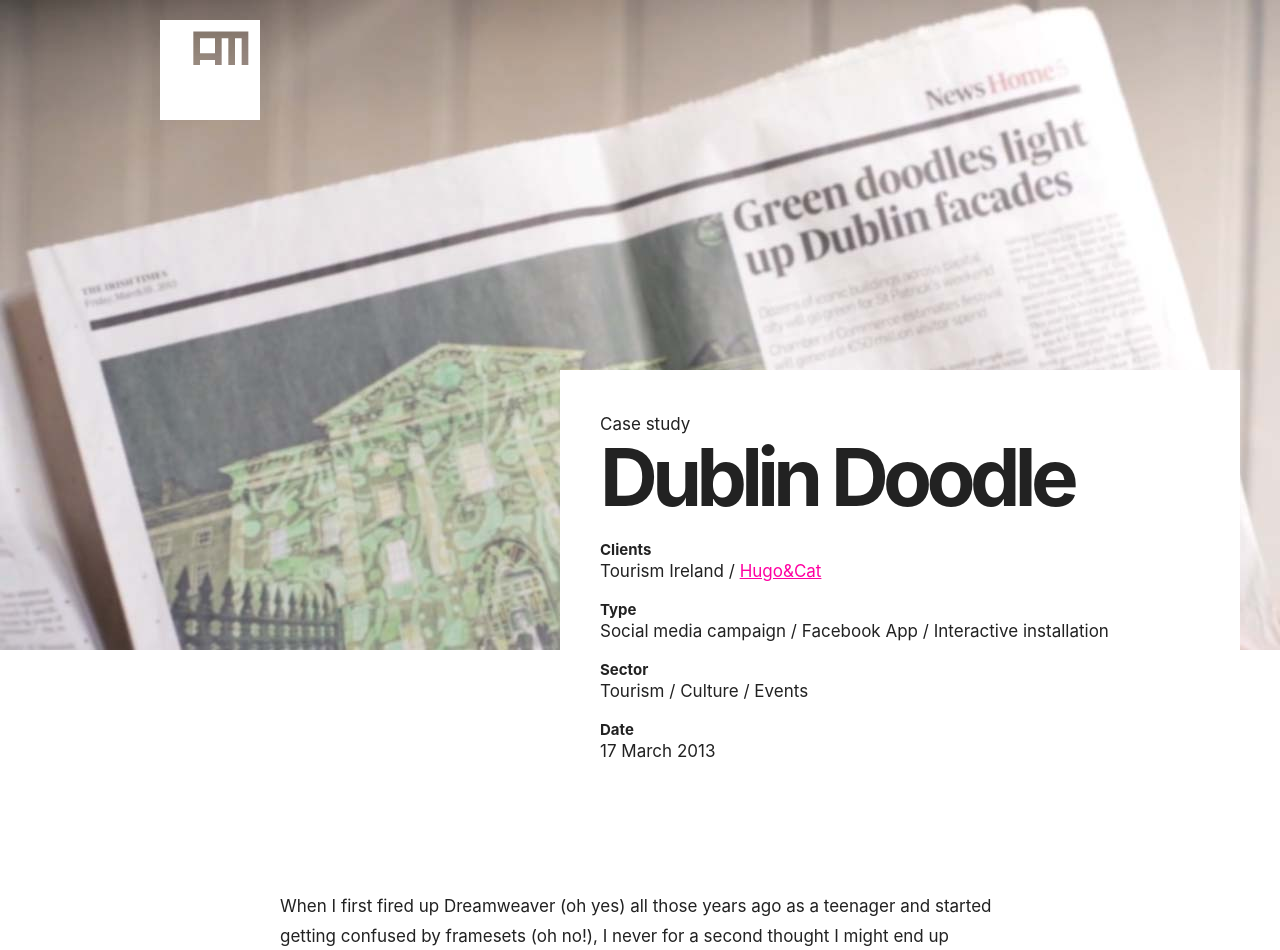
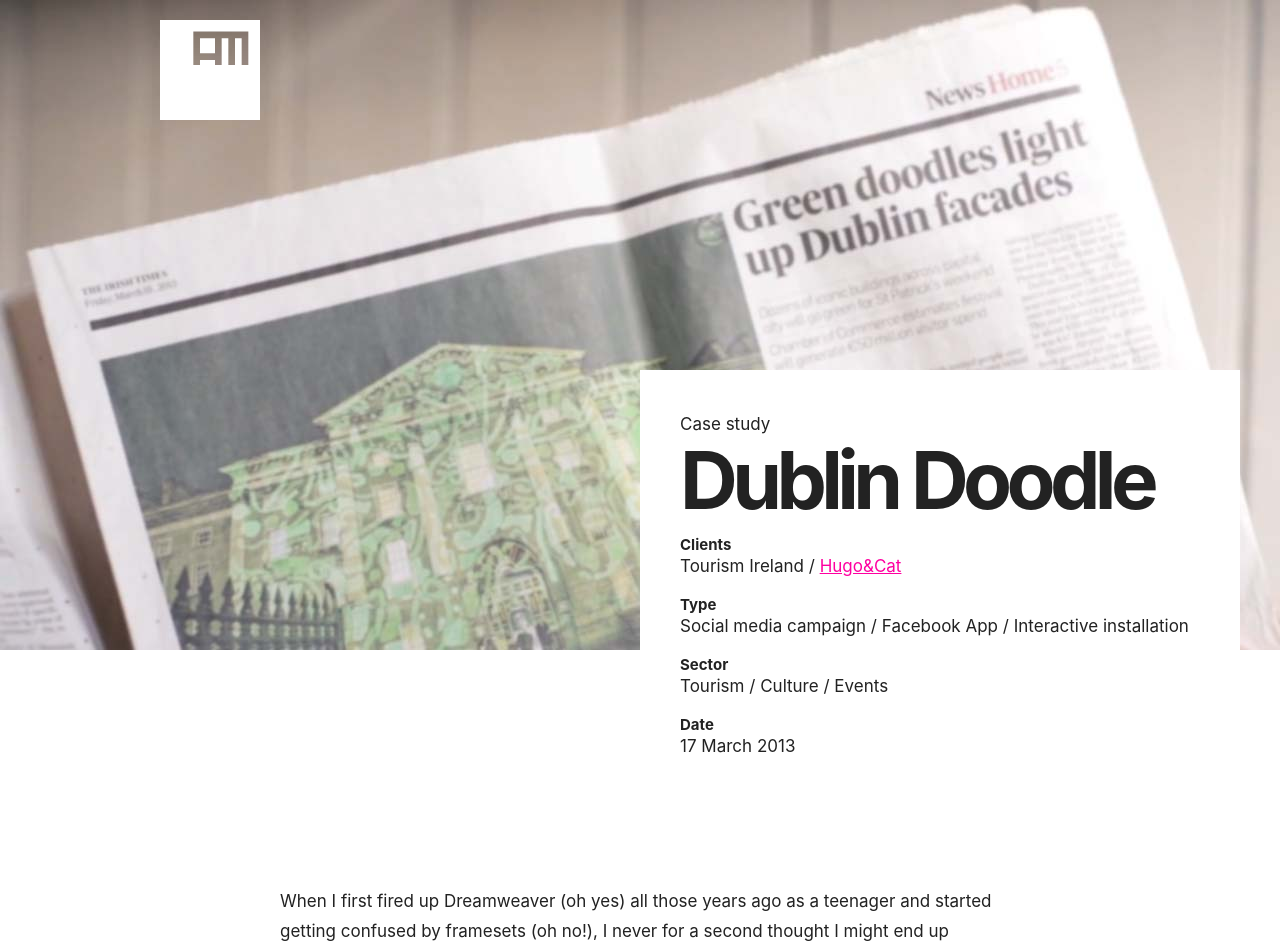
Before and after one commit to andrewmee/andrewmee.github.io, a Jekyll site: the page built from _posts/2013-03-17-dublin-doodle.md, in a window 1280 px wide. Shown: the top 950 px of the page. Built offline with Jekyll 4.4.1, drawn with Linux system fonts in a browser that asks for light colours.

Commit message:
Tweak heading line-height, codify global gutter var

```diff
--- a/resources/styles/base/layout.scss
+++ b/resources/styles/base/layout.scss
@@ -1,7 +1,7 @@
 .container {
     margin: 0 auto;
     max-width: 1200px;
-    padding: 20px;
+    padding: $gutter;
 }
 
 .gutters img {
@@ -18,7 +18,7 @@
         box-sizing: border-box;
         float: left;
         margin-left: -25%;
-        padding-right: 20px;
+        padding-right: $gutter;
         text-align: right;
         width: 25%;
     }
--- a/resources/styles/base/typography.scss
+++ b/resources/styles/base/typography.scss
@@ -25,7 +25,7 @@
 h1 {
     font-size: 4.5rem;
     letter-spacing: -0.07em;
-    line-height: 1.2;
+    line-height: 1;
     margin-top: 0;
 
     @media screen and (min-width: $breakpoint-medium) {
--- a/resources/styles/components/portfolio-header.scss
+++ b/resources/styles/components/portfolio-header.scss
@@ -1,12 +1,13 @@
 .portfolio-header {
     background: #fff;
+    box-sizing: border-box;
     margin-bottom: 4em;
     margin-top: 35vw;
 
     @media screen and (min-width: $breakpoint-small) {
-        margin-left: calc(20% - 20px);
+        margin-left: calc(20% - #{$gutter});
         margin-top: 15vw;
-        padding: 20px;
+        padding: $gutter;
     }
 
     @media screen and (min-width: $breakpoint-medium) {
@@ -14,10 +15,6 @@
         margin-right: 0;
         padding: 40px;
         width: 50%;
-    }
-
-    h1 {
-        margin-top: -0.25ex;
     }
 }
 
--- a/resources/styles/main.scss
+++ b/resources/styles/main.scss
@@ -4,6 +4,8 @@
 $breakpoint-large: "75em";
 $breakpoint-medium: "50em";
 $breakpoint-small: "40em";
+
+$gutter: 20px;
 
 @import "vendor/normalize";
 
```
